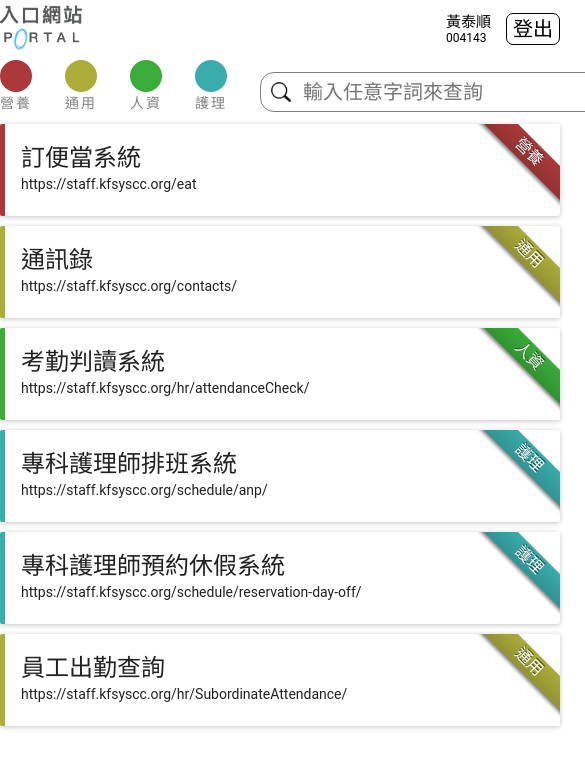
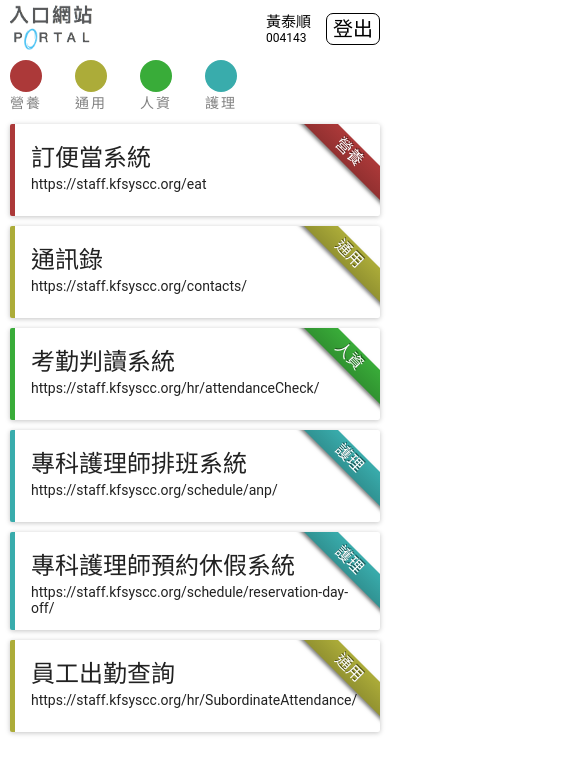
Before and after one commit to advancedor96/intra, a React (Create React App) app: page / in a window 390 px wide. Shown: the top 774 px of the page, 585 px wide, since content can reach past the window. Built offline with nearby package versions, Linux system fonts and the light colour scheme; a web font is replaced by a local one.

Commit message:
調整RWD

```diff
--- a/package.json
+++ b/package.json
@@ -19,5 +19,6 @@
     "build": "react-scripts build",
     "test": "react-scripts test --env=jsdom",
     "eject": "react-scripts eject"
-  }
+  },
+  "homepage" :"."
 }
--- a/src/css/App.css
+++ b/src/css/App.css
@@ -1,7 +1,9 @@
 .container{
-   width: 560px;
+	/* width: 560px; */
+	min-width: 340px;
    max-width: 750px;
-   margin: 0 auto;
+	margin: 0 auto;
+	padding: 0 10px 0;
 }
 @media (min-width: 992px){
    .container {
@@ -12,6 +14,11 @@
    .container {
       width: 750px;
    }
+}
+@media (max-width: 560px){
+	.SearchBar{
+		display: none;
+	}
 }
 
 
```
